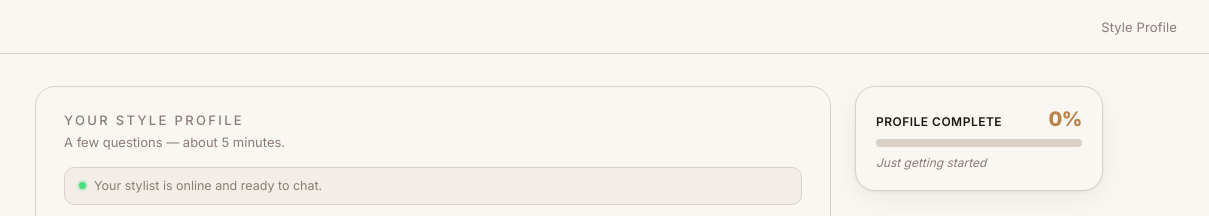
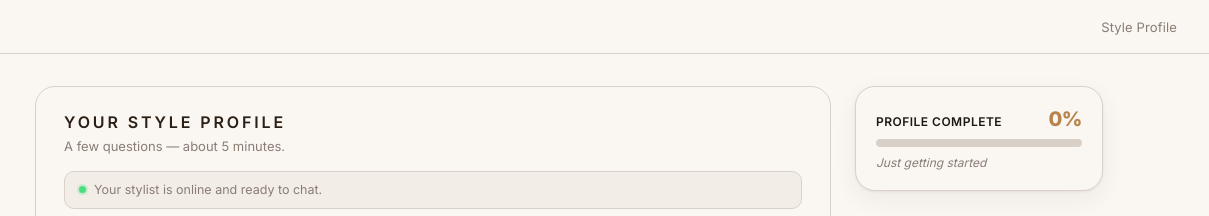
Before and after one commit to ishitabhadra-dev/Taelor-AI-Styling-Quiz, a website: page index.html in a window 1280 px wide. Shown: the top 216 px of the page, 71-1280 px from the left. Drawn offline with Linux system fonts and the light colour scheme; no server answers.

Commit message:
style: chat intro heading dark brown, slightly larger

```diff
--- a/index.html
+++ b/index.html
@@ -117,13 +117,13 @@
 
     #chat-intro h2 {
       font-family: var(--font);
-      font-size: 13px;
-      font-weight: 500;
+      font-size: 16px;
+      font-weight: 600;
       letter-spacing: 0.18em;
       line-height: 1.4;
       margin-bottom: 4px;
       text-transform: uppercase;
-      color: var(--color-muted);
+      color: #2C1F14;
     }
 
     #chat-intro p {
```
